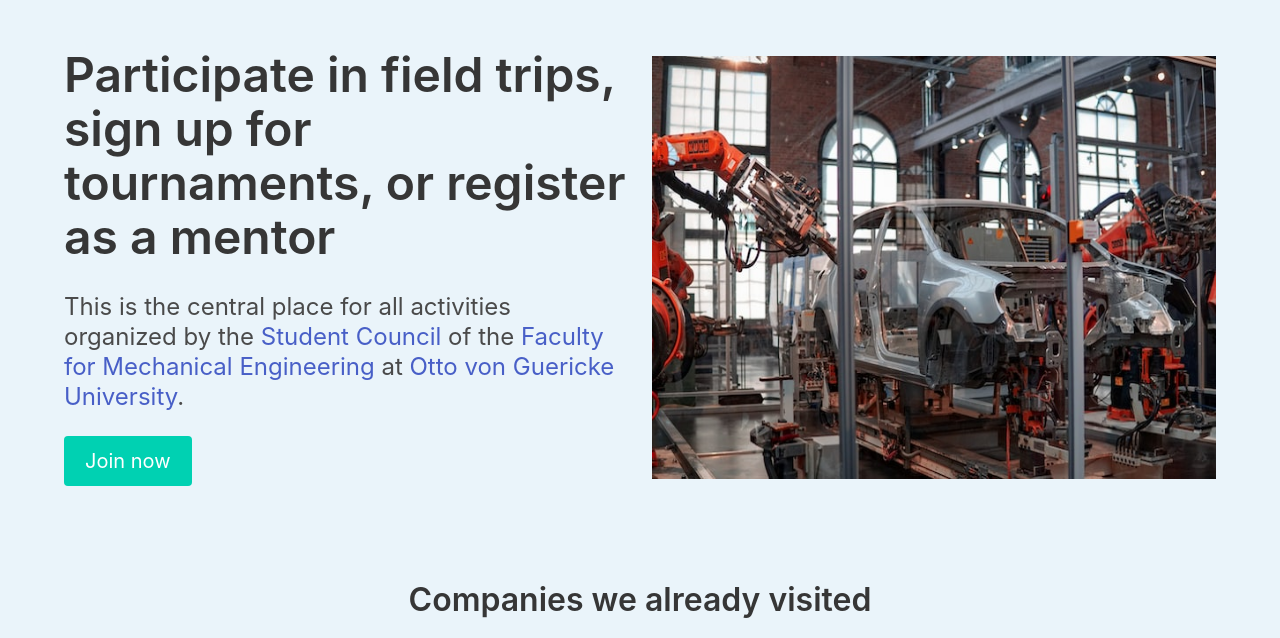
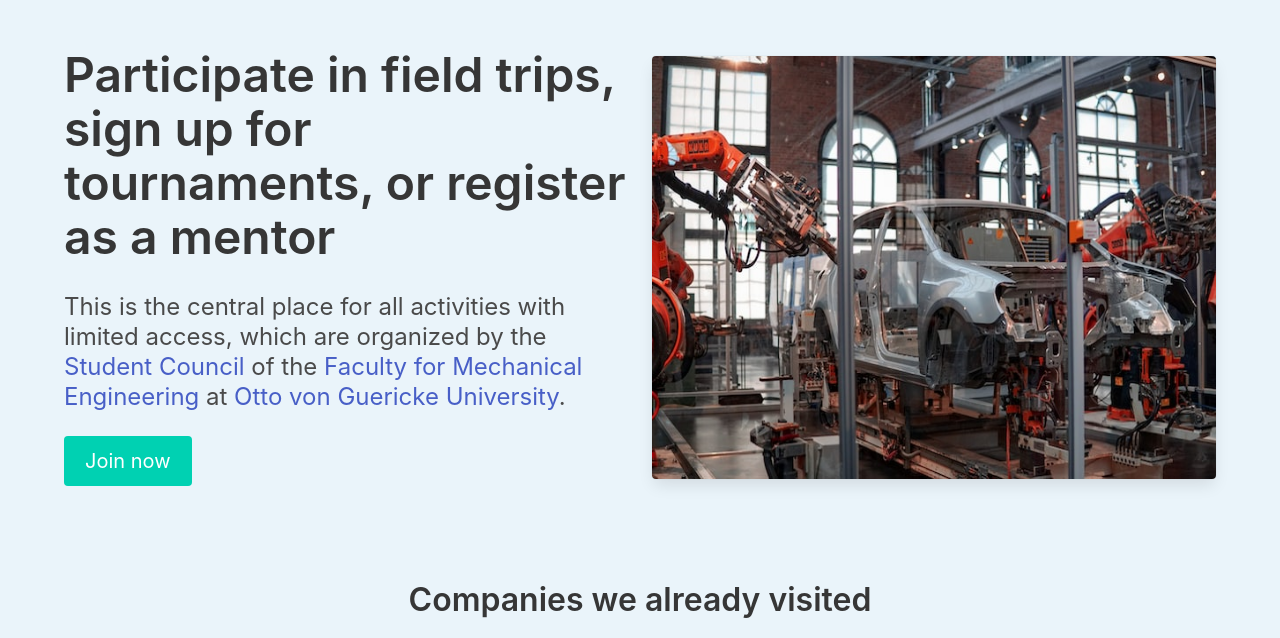
Before and after one commit to timptner/klubhaus, a Django app: page / in a window 1280 px wide. Shown: the part 56-694 px from the top of the page. Run offline with Django 4.2, Linux system fonts and the light colour scheme.

Commit message:
Update style and content of landing page

```diff
--- a/home/templates/home/landing_page.html
+++ b/home/templates/home/landing_page.html
@@ -18,21 +18,26 @@
 
                         <p class="subtitle is-4">
                             {% blocktrans %}
-                                This is the central place for all activities organized by the
-                                <a href="https://www.farafmb.de/" target="_blank">Student Council</a> of the
-                                <a href="https://www.fmb.ovgu.de/" target="_blank">Faculty for Mechanical Engineering</a>
-                                at
+                                This is the central place for all activities with limited access, which are organized by
+                                the <a href="https://www.farafmb.de/" target="_blank">Student Council</a> of the
+                                <a href="https://www.fmb.ovgu.de/" target="_blank">Faculty for Mechanical
+                                    Engineering</a> at
                                 <a href="https://www.ovgu.de/" target="_blank">Otto von Guericke University</a>.
                             {% endblocktrans %}
                         </p>
 
-                        <a class="button is-primary is-medium" href="{% url 'accounts:register' %}">{% trans "Join now" %}</a>
+                        <a class="button is-primary is-medium"
+                           href="{% url 'accounts:register' %}">{% trans "Join now" %}</a>
                     </div>
 
                     <div class="column is-half">
-                        <figure class="image is-4by3">
-                            <img src="{% static 'home/manufacturing.jpg' %}" alt="stock image manufacturing">
-                        </figure>
+                        <div class="card">
+                            <div class="card-image">
+                                <figure class="image is-4by3">
+                                    <img src="{% static 'home/manufacturing.jpg' %}" alt="stock image manufacturing">
+                                </figure>
+                            </div>
+                        </div>
                     </div>
                 </div>
             </div>
```
